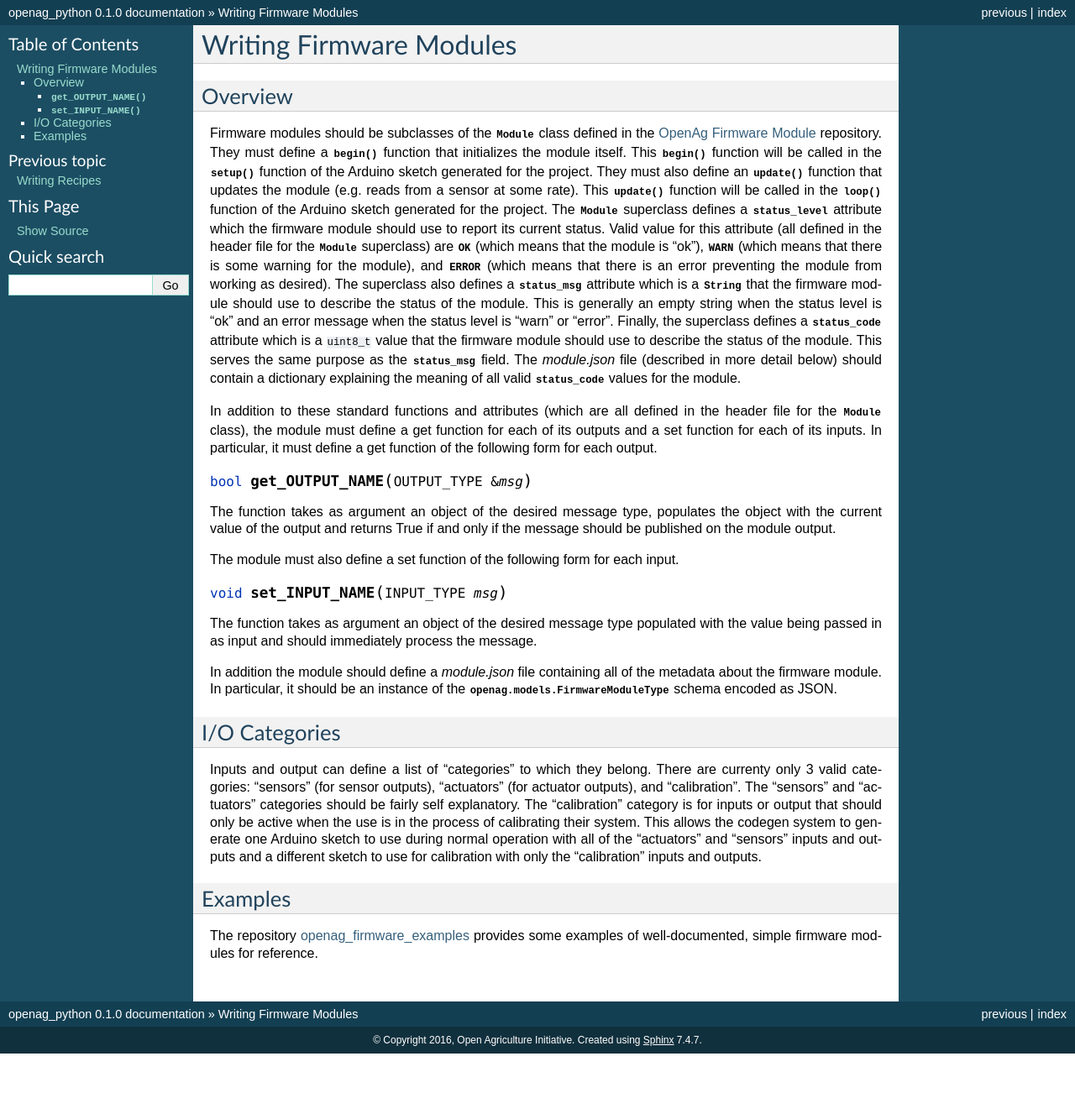
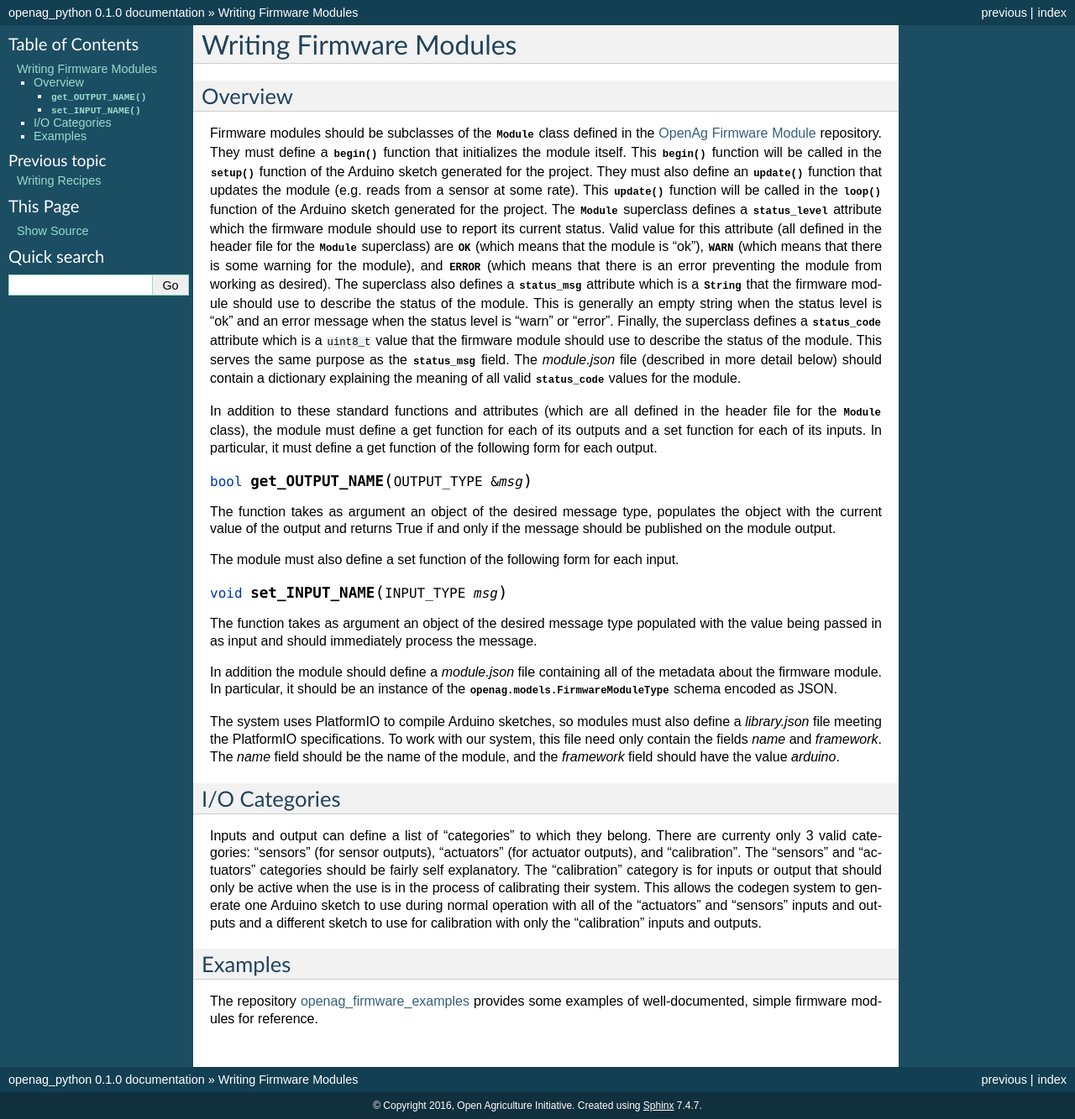
Before and after one commit to OpenAgricultureFoundation/openag_python, a Sphinx documentation site: the page built from docs/firmware_modules.rst, in a window 1280 px wide. Shown: the whole page at 84% size. Built offline with Sphinx 7.4.7, drawn with Linux system fonts in a browser that asks for light colours; cross-references to code outside the pages are shown as plain code; before the commit the page ends 1255 px from its top, so only the background shows below that.

Commit message:
Documented need for library.json file in firmware modules

```diff
--- a/docs/firmware_modules.rst
+++ b/docs/firmware_modules.rst
@@ -57,6 +57,12 @@ In addition the module should define a `module.json` file containing all of the
 metadata about the firmware module. In particular, it should be an instance of
 the :py:class:`openag.models.FirmwareModuleType` schema encoded as JSON.
 
+The system uses PlatformIO to compile Arduino sketches, so modules must also
+define a `library.json` file meeting the PlatformIO specifications. To work
+with our system, this file need only contain the fields `name` and `framework`.
+The `name` field should be the name of the module, and the `framework` field
+should have the value `arduino`.
+
 I/O Categories
 --------------
 
```
